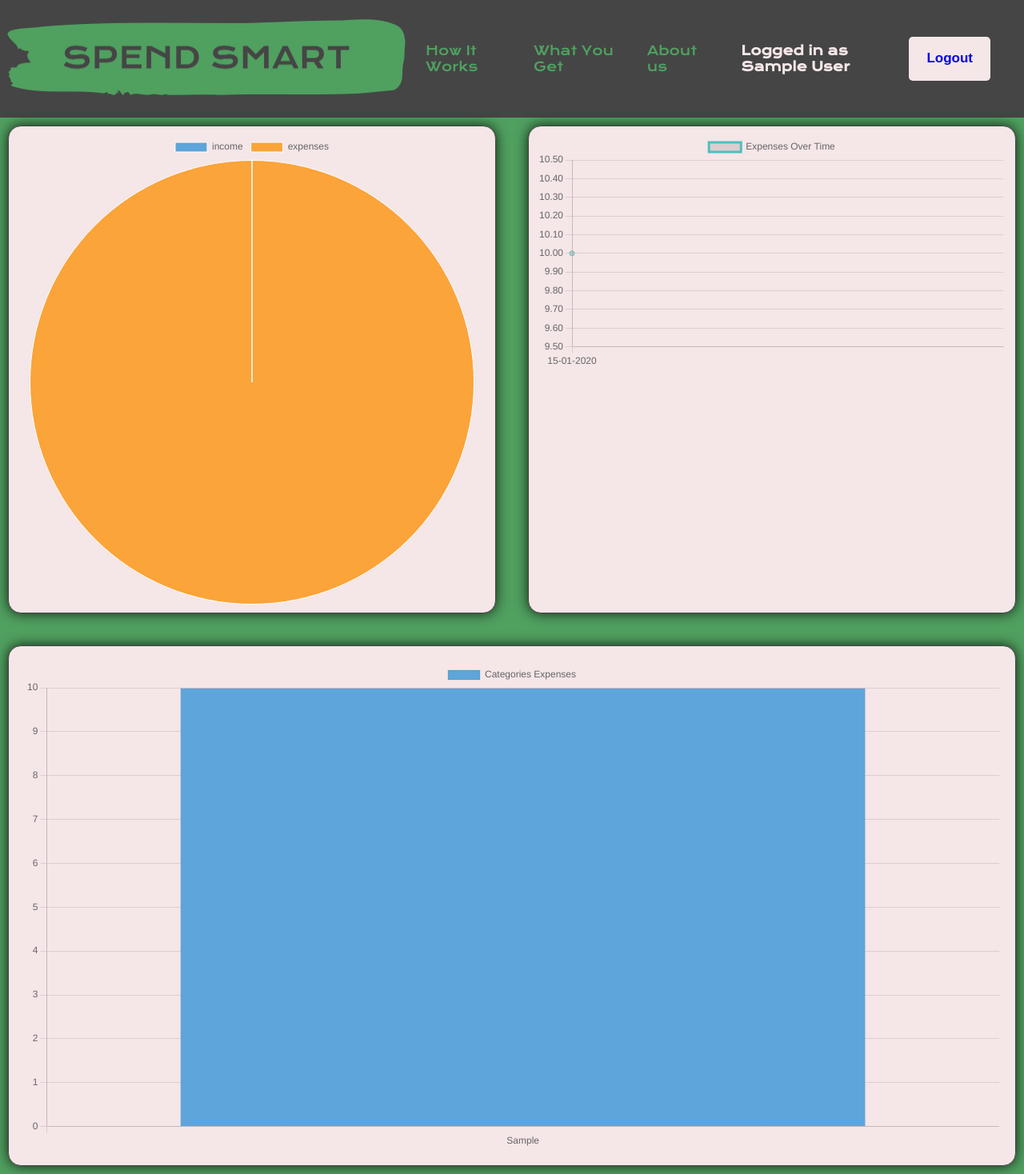
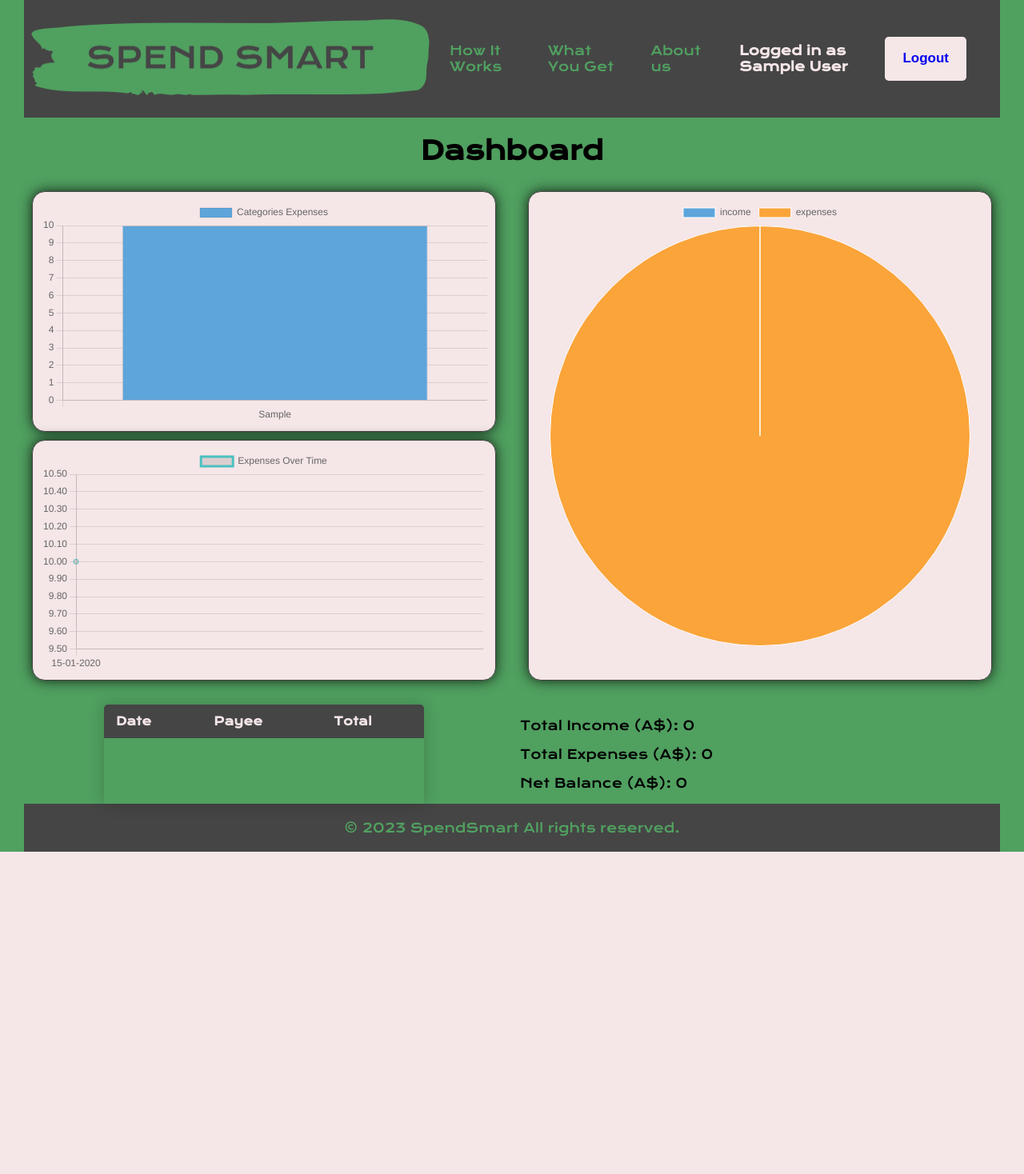
Before and after one commit to brunogomes11/SpendSmart, a Flask app: page /dashboard in a window 1280 px wide. Shown: the whole page at 80% size. After the commit the page ends 1065 px from the top, so only its background shows below. Run offline with Flask 3, Linux system fonts and the light colour scheme; the visitor is signed in with stand-in values (Sample User, id 1); tables that the repository leaves empty hold one stand-in row (values such as "Sample post"); lists and menus that the app fills with data are empty.

Commit message:
working with CSS

```diff
--- a/app/routes.py
+++ b/app/routes.py
@@ -276,39 +276,14 @@ def dashboard():
         .order_by(func.sum(Expenses.amount).desc())
         .all()
     )
-    return render_template(
-        "dashboard.html",
-        results=results,
-        income_values=income_values,
-        expense_values=expense_values,
-        amount_by_date=amount_by_date,
-        date_label=date_label,
-        chart_data=chart_data,
-    )
 
-
-@app.route("/category/<category>")
-def category(category):
-    print(category)
-    user_id = session.get("id")
-    results = (
-        db.session.query(Expenses.date, Expenses.payee, Expenses.amount)
-        .filter(Expenses.user_id == user_id)
-        .filter(Expenses.category == category)
-        .all()
-    )
-
-    return render_template("category.html", results=results)
-
-
-@app.route("/weekly")
-def weekly():
+    ###### WEEKLY TEST ######
     user_id = session.get("id")
     today = datetime.today().date()
     end_date = today
     start_date = end_date - timedelta(days=7)
 
-    results = (
+    weekly = (
         db.session.query(Expenses.date, Expenses.payee, Expenses.amount)
         .filter(Expenses.date >= start_date)
         .filter(Expenses.user_id == user_id)
@@ -349,9 +324,36 @@ def weekly():
     net_balance = total_income - total_expense
 
     return render_template(
-        "weekly.html",
+        "dashboard.html",
         results=results,
+        income_values=income_values,
+        expense_values=expense_values,
+        amount_by_date=amount_by_date,
+        date_label=date_label,
+        chart_data=chart_data,
+        weekly=weekly,
         net_balance=net_balance,
         total_income=total_income,
         total_expense=total_expense,
     )
+
+
+@app.route("/category/<category>")
+def category(category):
+    print(category)
+    user_id = session.get("id")
+    results = (
+        db.session.query(Expenses.date, Expenses.payee, Expenses.amount)
+        .filter(Expenses.user_id == user_id)
+        .filter(Expenses.category == category)
+        .all()
+    )
+
+    return render_template("category.html", results=results)
+
+
+# @app.route("/dashboard")
+# def weekly():
+#     return render_template(
+#         "dashboard.html",
+#     )
--- a/app/static/styles.css
+++ b/app/static/styles.css
@@ -9,6 +9,25 @@ body {
     padding: 0;
     background-color: #50a060;
     font-family: "Krona One", sans-serif;
+    margin-left: 30px;
+    margin-right: 30px;
+}
+
+.footer {
+    background-color: #454545;
+    color: #50a060;
+    padding: 20px 0;
+}
+
+.container {
+    max-width: 1200px;
+    margin: 0 auto;
+    padding: 0 20px;
+}
+
+.footer p {
+    text-align: center;
+    margin: 0;
 }
 
 /* FIXED TO THE TOP*/
@@ -380,38 +401,73 @@ body {
     text-decoration: none;
 }
 
-.graphs {
-    display: grid;
-    grid-template-columns: repeat(
-        2,
-        1fr
-    ); /* Two equal columns for income_vs_expense and expenses_by_date */
-    grid-gap: 20px;
+/* DASHBOARD POSITION  */
+
+.dash-header {
+    text-align: center;
 }
 
-.income_vs_expense {
-    flex-basis: 50%; /* Each graph will take up 50% of the container's width */
+.dashboard {
+    display: grid;
+    grid-template-columns: repeat(2, 1fr); /* Two columns */
+    grid-gap: 20px; /* Gap between items */
+    min-height: 300px;
+    width: 100%;
+    position: relative;
+}
+
+.graph-container {
+    display: flex;
+    flex-wrap: wrap;
+    justify-content: space-between;
+}
+
+/* Media query for smaller screens */
+@media (max-width: 800px) {
+    .dashboard {
+        grid-template-columns: 1fr; /* Single column layout for smaller screens */
+    }
+
+    /* Reset the width for graphs to stack them vertically */
+    .income_vs_category,
+    .expenses_by_date {
+        flex-basis: 100%;
+    }
+}
+/* GRAPH STYLE */
+.chart {
+    margin: 10px;
     padding: 10px;
     box-sizing: border-box;
-}
-
-.expenses_by_date {
-    flex-basis: 50%;
-    padding: 10px;
-    box-sizing: border-box;
-}
-
-.income_vs_category {
-    grid-column: 1 / span 2; /* Make the chart span both columns */
-    /* Add any other styles you want for the bigger and centered appearance */
-    padding: 20px;
-    box-sizing: border-box;
-    text-align: center;
-}
-.chart {
-    margin: 10px;
     border: 1px solid #454545;
     border-radius: 1rem;
     background-color: #f5e6e8;
     box-shadow: 0 0 16px rgba(0, 0, 0, 0.8);
 }
+
+/* WEEKLY TABLE */
+.table-weekly {
+    border-collapse: collapse;
+    margin: 0 auto;
+    font-size: 0.9em;
+    min-width: 400px;
+    border-radius: 5px 5px 0 0;
+    overflow: hidden;
+    box-shadow: 0 0 20px rgba(0, 0, 0, 0.2);
+}
+
+.table-weekly thead tr {
+    background-color: #454545;
+    color: #f5e6e8;
+    text-align: left;
+    font-weight: bold;
+}
+
+.table-weekly th,
+.table-weekly td {
+    padding: 12px 15px;
+}
+
+.expenses-table tbody tr {
+    border-bottom: 1px solid #f5e6e8;
+}
--- a/app/templates/base.html
+++ b/app/templates/base.html
@@ -62,5 +62,10 @@
             </nav>
         </header>
         {% block main %} {% endblock%}
+        <footer class="footer">
+            <div class="container">
+                <p>&copy; 2023 SpendSmart All rights reserved.</p>
+            </div>
+        </footer>
     </body>
 </html>
--- a/app/templates/dashboard.html
+++ b/app/templates/dashboard.html
@@ -12,22 +12,49 @@
     </tr>
     {% endfor %}
 </table> -->
-<div class="graphs">
+<h1 class="dash-header">Dashboard</h1>
+<div class="dashboard">
+    <div class="graph_container">
+        <div class="income_vs_category chart">
+            <canvas id="income_vs_category"></canvas>
+        </div>
+
+        <div class="expenses_by_date chart">
+            <canvas id="expenses_by_date"></canvas>
+        </div>
+    </div>
+
     <div class="income_vs_expense chart">
         <canvas id="income_vs_expense"></canvas>
     </div>
 
-    <div class="expenses_by_date chart">
-        <canvas id="expenses_by_date"></canvas>
-    </div>
+    <table class="table-weekly">
+        <thead>
+            <tr>
+                <th>Date</th>
+                <th>Payee</th>
+                <th>Total</th>
+            </tr>
+        </thead>
 
-    <div class="income_vs_category chart">
-        <canvas id="income_vs_category"></canvas>
+        <tbody>
+            {% for date, payee, amount in weekly %}
+            <tr>
+                <td>{{date}}</td>
+                <td>{{payee}}</td>
+                <td>A${{ amount }}</td>
+            </tr>
+            {% endfor %}
+        </tbody>
+    </table>
+    <div class="total_summary">
+        <p>Total Income (A$): {{total_income}}</p>
+        <p>Total Expenses (A$): {{total_expense}}</p>
+        <p>Net Balance (A$): {{net_balance}}</p>
     </div>
 </div>
 {% block javascript %}
 <script>
-     /*TO BE ABLE TO SCALE THE GRAPHS */
 
     /* INCOME VS EXPENSES GRAPH */
 
--- a/app/templates/login.html
+++ b/app/templates/login.html
@@ -33,8 +33,7 @@
             <li>{{ message }}</li>
             {% endfor %}
         </ul>
-        {% endif %} {% endwith %}
-        <div class="btn-submit-login">{{ form.submit }}</div>
+        {% endif %} {% endwith %} {{ form.submit(class_="btn-submit-login") }}
     </form>
 </div>
 {% endblock%}
--- a/app/templates/signup.html
+++ b/app/templates/signup.html
@@ -48,7 +48,7 @@
             {% endfor %}
         </ul>
         {% endif %}
-        <p>{{ form.submit }}</p>
+        <p>{{ form.submit(class_="btn-submit-signup") }}</p>
     </form>
 </div>
 {% endblock%}
```
Also changed, not shown: other parts of app/static/styles.css (+33 -31 lines), app/templates/home.html (+7 -20 lines).
